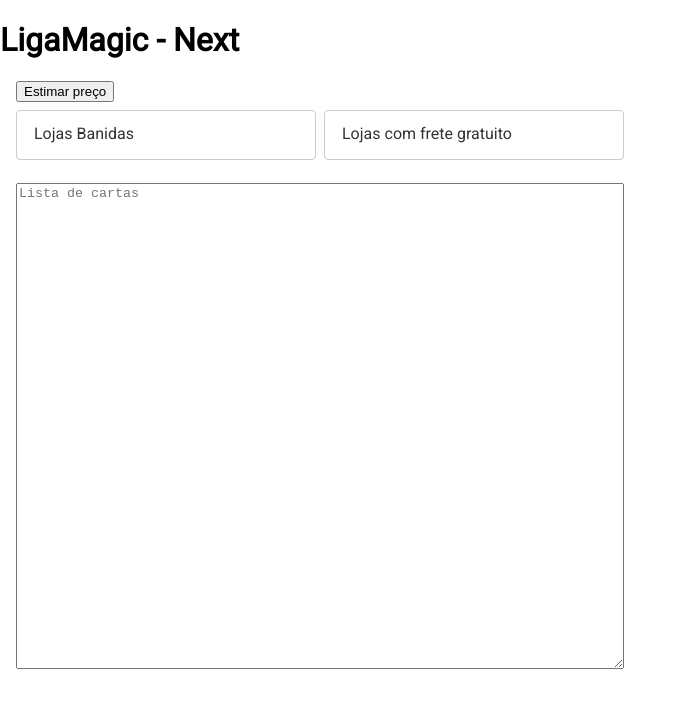
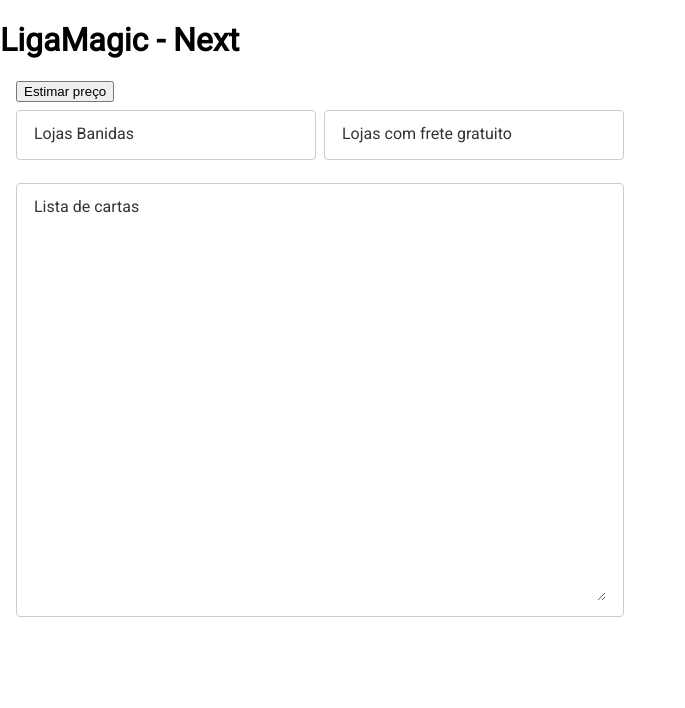
Before and after one commit to zerodois/ligamagic-next, a Next.js app: page / in a window 1280 px wide. Shown: the top 708 px of the page, without its empty margins (0-685 px from the left). Built offline with nearby package versions, Linux system fonts and the light colour scheme.

Commit message:
onchange event

```diff
--- a/components/Form/Form.jsx
+++ b/components/Form/Form.jsx
@@ -1,5 +1,4 @@
 import { useState } from 'react';
-import Text from '../Text/Text';
 import Input from '../Input/Input';
 import './Form.scss';
 
@@ -12,7 +11,10 @@
         <Input bottom='separadas por ;' placeholder="Lojas Banidas"/>
         <Input bottom='separadas por ;' placeholder="Lojas com frete gratuito"/>
       </div>
-      <Text
+      <Input
+        className="text-area"
+        type="textarea"
+        placeholder="Lista de cartas"
         onChange={setText}
       />
     </div>
--- a/components/Form/Form.scss
+++ b/components/Form/Form.scss
@@ -3,4 +3,7 @@
   .row > *:not(:last-child) {
     margin-right: .5rem;
   }
+  .text-area {
+    min-height: 50vh;
+  }
 }
--- a/components/Input/Input.jsx
+++ b/components/Input/Input.jsx
@@ -12,7 +12,9 @@
 const Input = (props) => {
   const {
     bottom,
+    onChange,
     type = 'text',
+    className = '',
     placeholder = '',
     state = 'primary',
     ...rest
@@ -24,6 +26,15 @@
     'box flex flex-1',
     active ? 'box--active' : null,
   ];
+  const onUpdate = (e) => {
+    const text = e.target.value;
+    setText(text);
+    console.log(text);
+    if (!onChange) {
+      return;
+    }
+    onChange(text);
+  }
   return (
     <div className={`flex flex-column flex-1 input-box input-box--${state}`}>
       <div className={modifiers.join(' ')}>
@@ -32,8 +43,8 @@
           <Factory
             onFocus={_ => setFocus(true)}
             onBlur={_ => setFocus(false)}
-            onChange={setText}
-            className="box__container__input flex-1"
+            onChange={onUpdate}
+            className={`box__container__input flex-1 ${className}`}
             name="input"
             type={type}
             {...rest}
```
